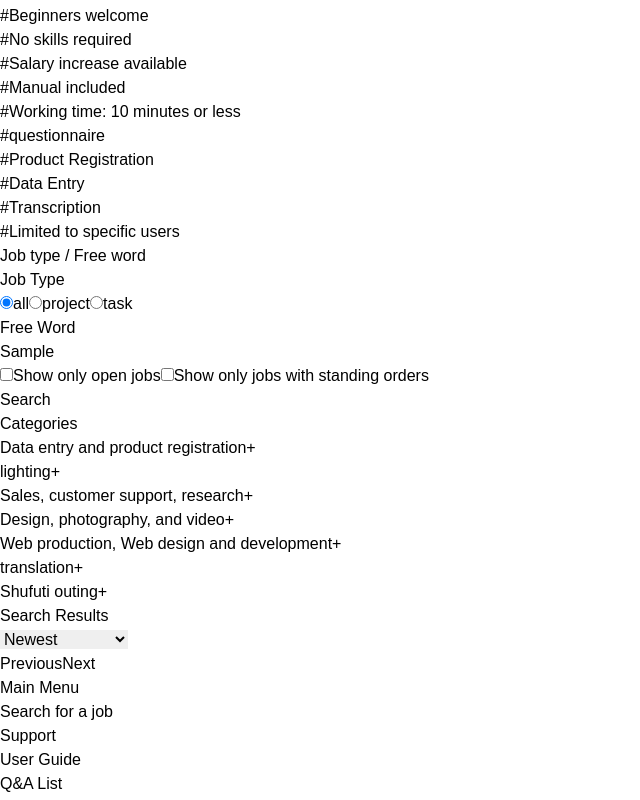
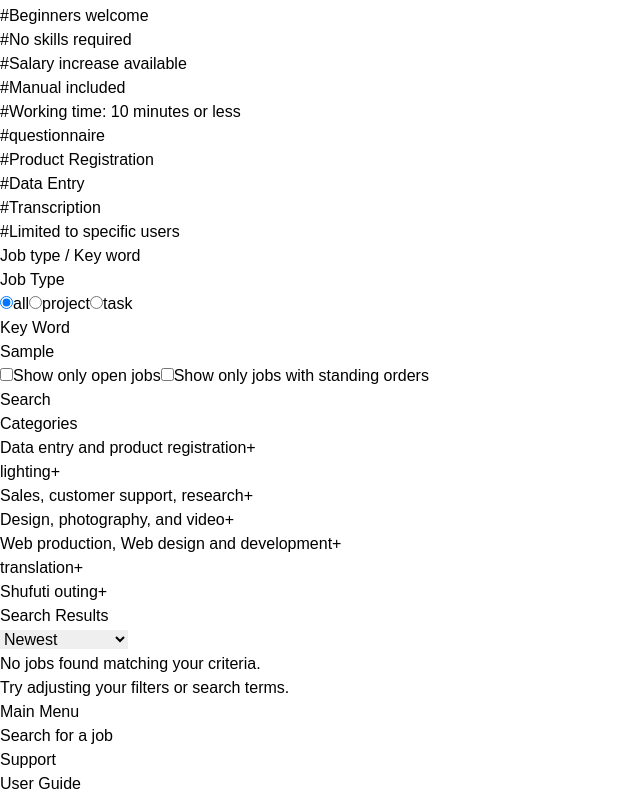
Before and after one commit to SumaiyaTarannumNoor/SharApu-Job-Portal, a React (Vite) app: page /search-for-a-job in a window 1280 px wide. Both pictures are taken after typing "Sample" into the empty fields and a click on the button "Search". Shown: the part 830-1630 px from the top of the page, without its empty margins (0-640 px from the left). Built offline with nearby package versions, Linux system fonts and the light colour scheme.

Commit message:
Key word Search Added in Search For A Job Page

```diff
--- a/src/Pages/SearchForAJob.jsx
+++ b/src/Pages/SearchForAJob.jsx
@@ -533,16 +533,45 @@ const SearchForAJobPage = () => {
     setCurrentPage(1);
   };
 
+  // Updated search function
   const handleSearch = () => {
     setCurrentPage(1);
+    // The filtering logic is in the filteredJobs function
   };
 
-  // Filter jobs based on selected criteria
+  // Updated onChange handler for search input
+  const handleSearchChange = (e) => {
+    setSearchTerm(e.target.value);
+    // If you want real-time filtering, uncomment the line below
+    // setCurrentPage(1);
+  };
+
+  // Updated filtering function with comprehensive keyword search
   const filteredJobs = jobs.filter(job => {
+    // Filter by job type (project, task, or all)
     if (selectedJobType !== 'all' && job.type !== selectedJobType) return false;
-    if (searchTerm && !job.title.toLowerCase().includes(searchTerm.toLowerCase())) return false;
+
+    // Filter by search term (keywords)
+    if (searchTerm) {
+      const searchTermLower = searchTerm.toLowerCase();
+      // Check if the search term appears in the job title
+      const titleMatch = job.title.toLowerCase().includes(searchTermLower);
+      // Check if the search term matches any tags
+      const tagMatch = job.tags.some(tag => tag.toLowerCase().includes(searchTermLower));
+      // Check if the search term appears in the company name
+      const companyMatch = job.company.name.toLowerCase().includes(searchTermLower);
+
+      // Return true only if the search term matches any of these fields
+      if (!(titleMatch || tagMatch || companyMatch)) return false;
+    }
+
+    // Filter for standing orders
     if (filters.onlyStandingOrders && !job.hasStandingOrder) return false;
-    if (filters.onlyOpenJobs && job.daysLeft === 0) return false;
+
+    // Filter for open jobs (those with days left)
+    if (filters.onlyOpenJobs && !job.daysLeft) return false;
+
+    // If all filters pass, include this job
     return true;
   });
 
@@ -662,7 +691,7 @@ const SearchForAJobPage = () => {
 
               {/* Job Type & Search */}
               <div className="bg-gray-100 p-4 rounded-lg">
-                <h2 className="font-bold mb-4">Job type / Free word</h2>
+                <h2 className="font-bold mb-4">Job type / Key word</h2>
 
                 <div className="mb-6">
                   <h3 className="font-semibold mb-3">Job Type</h3>
@@ -683,11 +712,11 @@ const SearchForAJobPage = () => {
                 </div>
 
                 <div className="mb-6">
-                  <h3 className="font-semibold mb-3">Free Word</h3>
+                  <h3 className="font-semibold mb-3">Key Word</h3>
                   <input
                     type="text"
                     value={searchTerm}
-                    onChange={(e) => setSearchTerm(e.target.value)}
+                    onChange={handleSearchChange}
                     placeholder="Data entry receipt"
                     className="w-full px-3 py-2 border rounded-md"
                   />
@@ -757,7 +786,8 @@ const SearchForAJobPage = () => {
 
             {/* Job Listings */}
             <div className="space-y-4">
-              {currentJobs.map(job => (
+              {currentJobs.length > 0 ? (
+                currentJobs.map(job => (
                   <div
                     key={job.id}
                     onClick={() => handleJobClick(job)}
@@ -806,14 +836,10 @@ const SearchForAJobPage = () => {
                     </div>
 
                     {job.company && (
-                    <div className="flex items-center gap-3 mt-4 pt-4 border-t">
-                      <img
-                        src={job.company.logo}
-                        alt={job.company.name}
-                        className="w-10 h-10 sm:w-12 sm:h-12 rounded object-cover"
-                      />
+                      <div className="flex items-center gap-3 mt-4">
+                      <img src={job.company.logo} alt={job.company.name} className="w-8 h-8 rounded-full object-cover" />
                       <div>
-                        <div className="font-bold text-sm sm:text-base">{job.company.name}</div>
+                        <div className="text-gray-900 font-medium">{job.company.name}</div>
                         <div className="text-sm text-gray-600">
                           Average hourly rate: {job.company.averageHourlyRate.toLocaleString()} yen
                         </div>
@@ -821,49 +847,52 @@ const SearchForAJobPage = () => {
                     </div>
                   )}
                 </div>
-              ))}
+              ))
+            ) : (
+              <div className="bg-white p-8 rounded-lg shadow-sm border border-gray-200 text-center">
+                <p className="text-gray-600">No jobs found matching your criteria.</p>
+                <p className="text-gray-600 mt-2">Try adjusting your filters or search terms.</p>
+              </div>
+            )}
             </div>
 
             {/* Pagination */}
-            <div className="flex justify-center space-x-2 mt-6">
+            {filteredJobs.length > jobsPerPage && (
+              <div className="mt-8 flex justify-center">
+                <nav>
+                  <ul className="flex items-center gap-2">
+                    <li>
                       <button
-                onClick={() => paginate(currentPage - 1)}
+                        onClick={() => currentPage > 1 && paginate(currentPage - 1)}
                         disabled={currentPage === 1}
-                className={`px-4 py-2 rounded ${
-                  currentPage === 1
-                    ? 'bg-gray-200 text-gray-400 cursor-not-allowed'
-                    : 'bg-pink-500 text-white hover:bg-pink-600'
-                }`}
+                        className={`px-3 py-1 rounded ${currentPage === 1 ? 'bg-gray-200 text-gray-500' : 'bg-pink-100 text-pink-600 hover:bg-pink-200'}`}
                       >
-                Previous
+                        Prev
                       </button>
-
-              {[...Array(totalPages)].map((_, index) => (
+                    </li>
+                    {[...Array(totalPages).keys()].map(number => (
+                      <li key={number + 1}>
                         <button
-                  key={index + 1}
-                  onClick={() => paginate(index + 1)}
-                  className={`px-4 py-2 rounded ${
-                    currentPage === index + 1
-                      ? 'bg-pink-500 text-white'
-                      : 'bg-gray-200 text-gray-700 hover:bg-pink-100'
-                  }`}
+                          onClick={() => paginate(number + 1)}
+                          className={`px-3 py-1 rounded ${currentPage === number + 1 ? 'bg-pink-500 text-white' : 'bg-pink-100 text-pink-600 hover:bg-pink-200'}`}
                         >
-                  {index + 1}
+                          {number + 1}
                         </button>
+                      </li>
                     ))}
-
+                    <li>
                       <button
-                onClick={() => paginate(currentPage + 1)}
+                        onClick={() => currentPage < totalPages && paginate(currentPage + 1)}
                         disabled={currentPage === totalPages}
-                className={`px-4 py-2 rounded ${
-                  currentPage === totalPages
-                    ? 'bg-gray-200 text-gray-400 cursor-not-allowed'
-                    : 'bg-pink-500 text-white hover:bg-pink-600'
-                }`}
+                        className={`px-3 py-1 rounded ${currentPage === totalPages ? 'bg-gray-200 text-gray-500' : 'bg-pink-100 text-pink-600 hover:bg-pink-200'}`}
                       >
                         Next
                       </button>
+                    </li>
+                  </ul>
+                </nav>
               </div>
+            )}
             </div>
             </div>
             </div>
```
Lines whose indentation alone changed are shown as unchanged.
